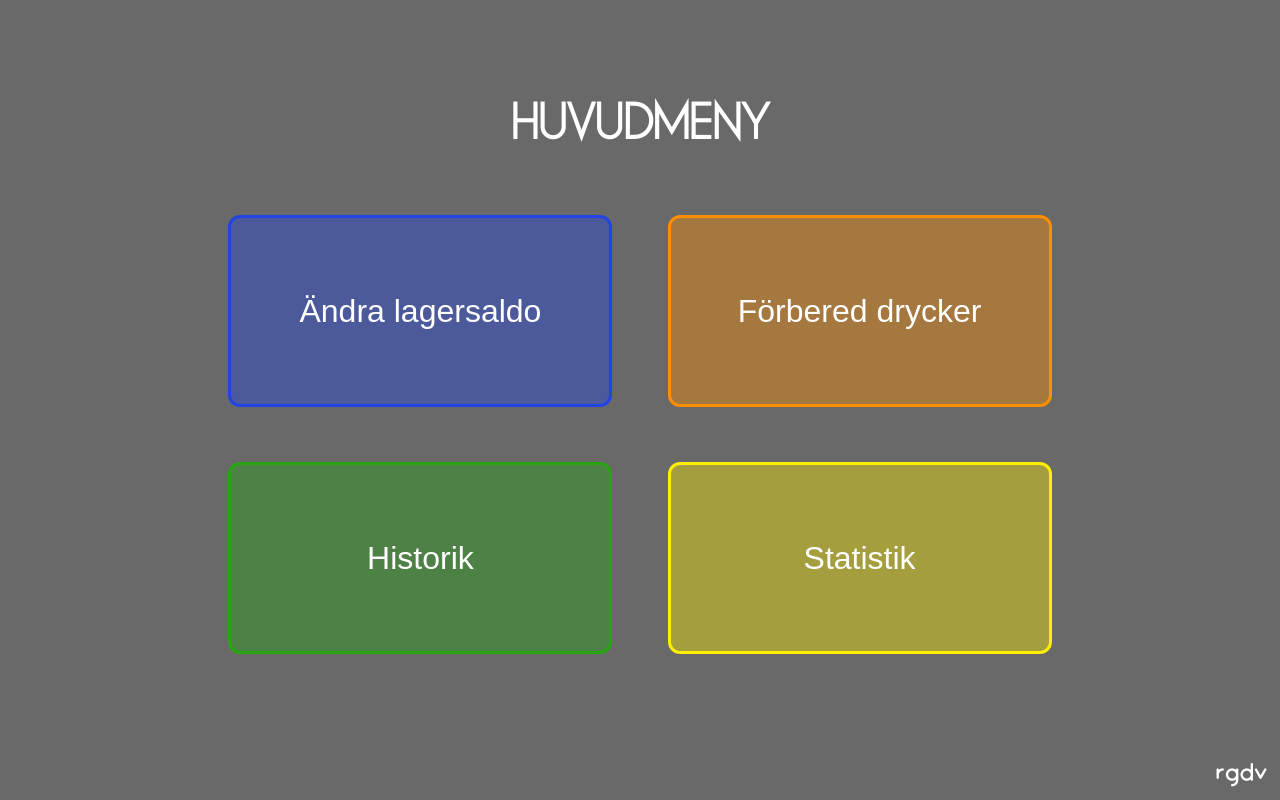
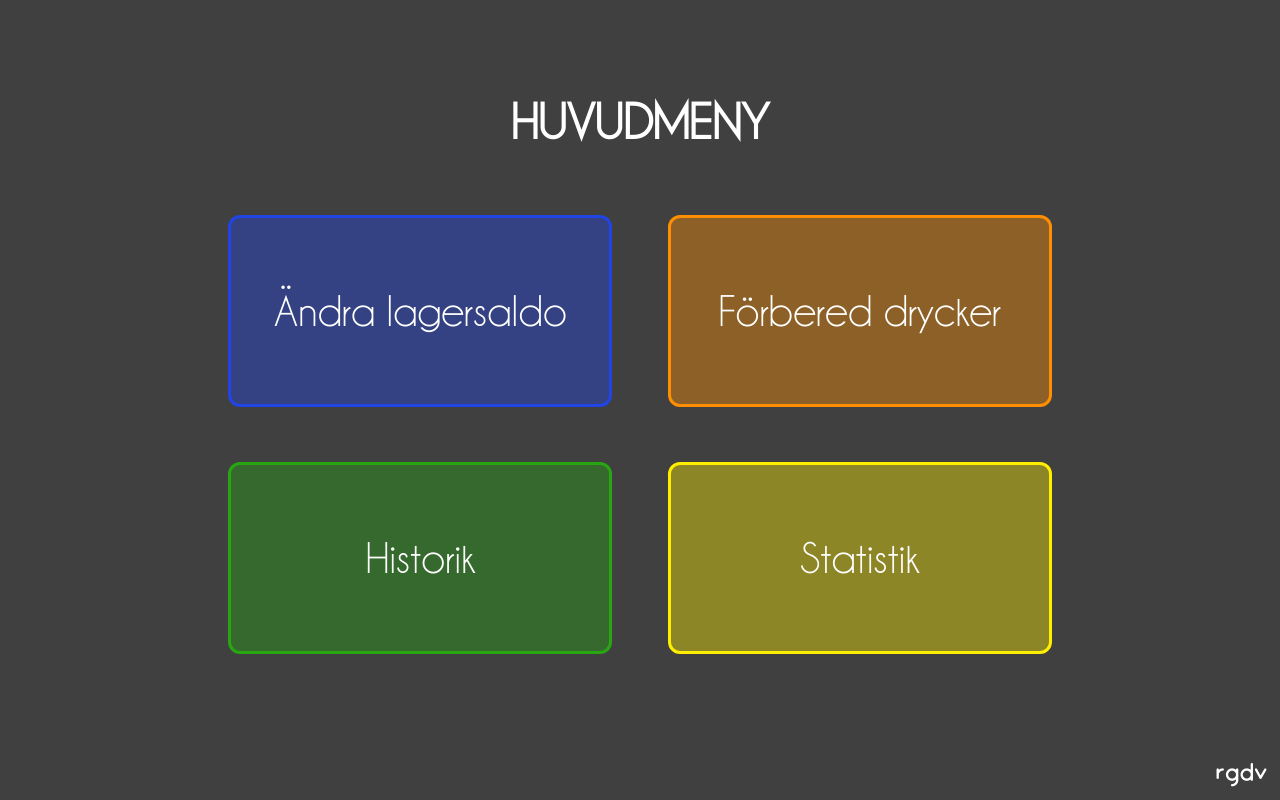
Before and after one commit to attikatt/HIT, a plain HTML site: page staff.html in a window 1280 px wide. Drawn offline with Linux system fonts and the light colour scheme.

Commit message:
Ändrat fonts och font storlek

```diff
--- a/css/bestallStyle.css
+++ b/css/bestallStyle.css
@@ -13,7 +13,7 @@
 }
 
 @font-face {
-    font-family: 'crapaudgros';
+    font-family: 'champagne__limousinesregular';
     src: url('fonts/crapaud/crapaud_gros-webfont.eot');
     src: url('fonts/crapaud/crapaud_gros-webfont.eot?#iefix') format('embedded-opentype'),
          url('fonts/crapaud/crapaud_gros-webfont.woff2') format('woff2'),
@@ -26,7 +26,7 @@
 
 body {
   font-family: "crapaudgros",arial,sans-serif;
-  background-color: dimgrey;
+  background-color: rgb(64,64,64);
   color: white;
 }
 
--- a/css/staffStyle.css
+++ b/css/staffStyle.css
@@ -25,8 +25,8 @@
 }
 
 body {
-  font-family: 'crapaudgros', arial, sant-serif;
-  background-color: dimgrey;
+  font-family: 'crapaudgros', arial, sans-serif;
+  background-color: rgb(64,64,64);
   color: white;
 }
 
@@ -43,12 +43,13 @@ body {
 }
 
 h1 {
-  font-family: 'champagne__limousinesregular', arial, sant-serif;
+  font-family: 'champagne__limousinesregular', arial, sans-serif;
   font-size: 4vw;
   text-transform: uppercase;
 }
 
 button {
+  font-family: 'champagne__limousinesregular', arial, sans-serif;
   padding: 10px;
   margin: 2vw;
   border: 0.1em solid;
@@ -86,3 +87,7 @@ div.time {
   margin: 1vw;
   font-size: 2vw;
 }
+
+.buttonText{
+    font-size: 3.5vw;
+}
--- a/staff.html
+++ b/staff.html
@@ -15,12 +15,12 @@
         <table>
           <tbody>
             <tr>
-              <td> <button id="lagerB"> Ändra lagersaldo </button> </td>
-              <td> <button id="forberedB"> Förbered drycker </button> </td>
+                <td> <button id="lagerB"> <p class=buttonText> Ändra lagersaldo </p> </button> </td>
+                <td> <button id="forberedB"> <p class=buttonText>Förbered drycker  </p></button> </td>
             </tr>
             <tr>
-              <td> <button id="historikB"> Historik </button> </td>
-              <td> <button id="statistikB"> Statistik </button> </td>
+                <td> <button id="historikB"><p class=buttonText> Historik </p></button> </td>
+                <td> <button id="statistikB"><p class=buttonText> Statistik </p></button> </td>
             </tr>
           </tbody>
         </table>
```
